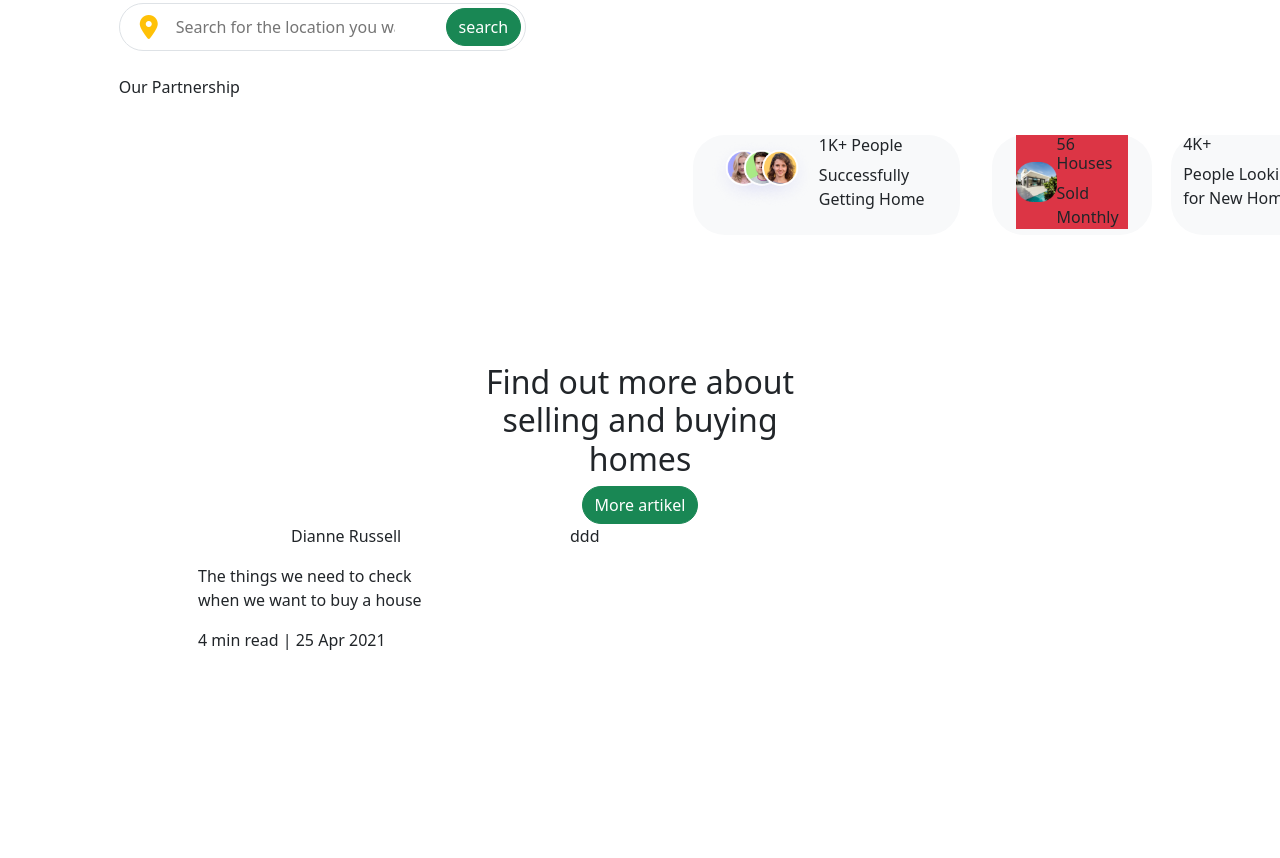
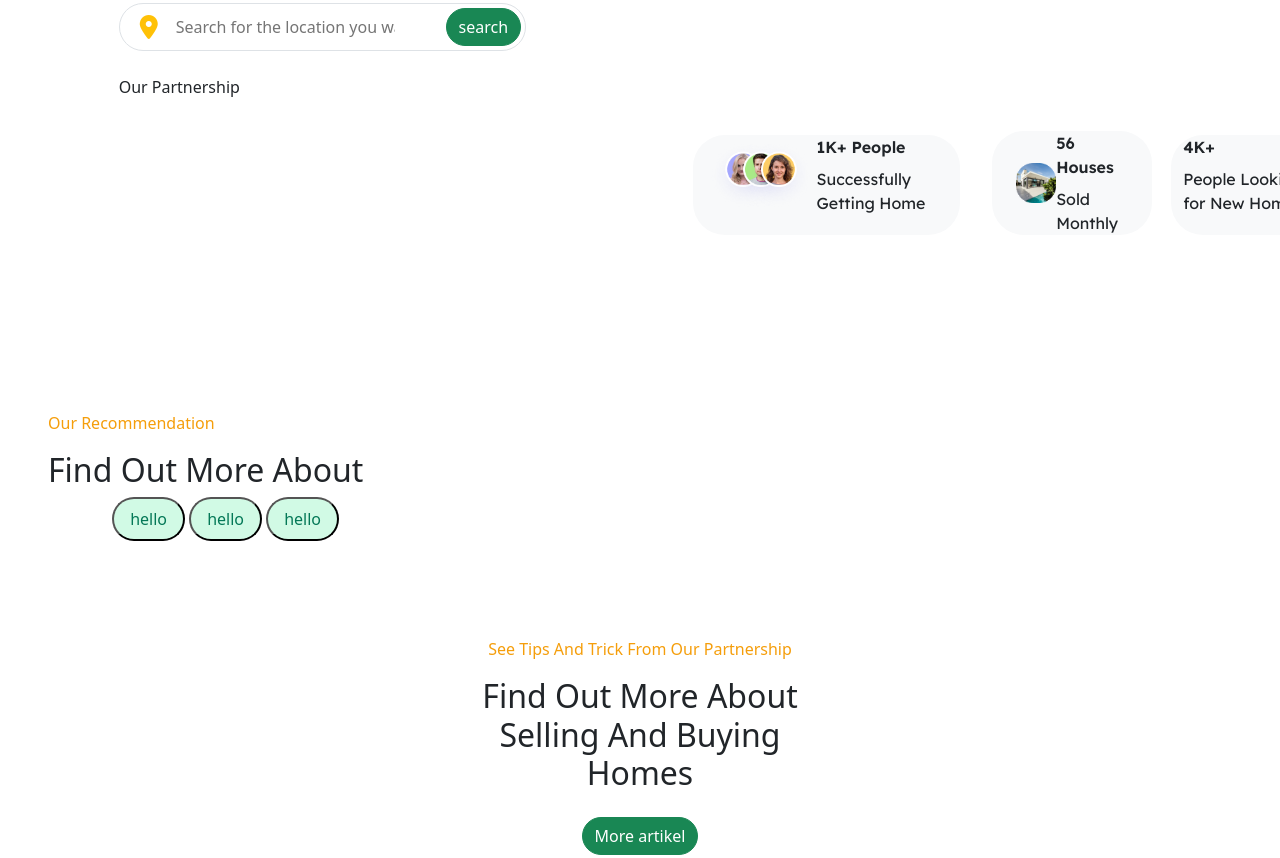
Before and after one commit to seifwalid/houters, a plain HTML site: page index.html in a window 1280 px wide. Shown: the part 485-1343 px from the top of the page. Before the commit the page ends 1153 px from the top, so only its background shows below. Drawn offline with Linux system fonts and the light colour scheme.

Commit message:
to be resolved

```diff
--- a/index.html
+++ b/index.html
@@ -98,6 +98,43 @@
       .mainContainer {
         width: 100%;
         overflow: hidden;
+      }
+      .content h6{
+        font-family: Lexend;
+        font-size: 16px;
+        font-weight: 600;
+        line-height: 24px;
+        letter-spacing: 0px;
+        text-align: left;
+
+
+      }
+      .content span{
+
+        font-family: Lexend;
+        font-size: 12px;
+        font-weight: 400;
+        line-height: 20px;
+        letter-spacing: 0px;
+        text-align: left;
+
+      }
+      .yellow-header{
+
+        colorfont-family: Lexend;
+
+font-weight: 500;
+color: #F59E0B;
+letter-spacing: 0px;
+text-align: center;
+
+      }
+      .cap{
+        text-transform: capitalize;
+      }
+
+      .fixed-nav{
+        display: inline-block;
       }
     </style>
   </head>
@@ -267,8 +304,8 @@
 
             <div class="col-md-3 bg-light item rounded-5 card2">
               <div class="container h-100">
-                <div class="d-flex align-items-center bg-danger">
-                  <div class="image">
+                <div class="d-flex align-items-center">
+                  <div class="image " >
                     <img
                       src="assets/images/Rectangle 12.png"
                       class="w-100"
@@ -301,9 +338,35 @@
       </div>
     </section>
 
-    <section class="">
+    <!-- section2 ******************************************** -->
+    <section class="bot p-5">
+      <div class="title-crown  findoutHeader">
+        <p class=" text-start cap yellow-header">
+          Our Recommendation
+        </p>
+        <div class="row">
+        <h2 class=" cap text-start">
+          Find out more about
+        </h2>
+
+        <div class="button-container  container-fluid text-center">
+          <button class="rounded-pill d-inline-block py-2 px-3 signup-btn">hello</button>
+          <button class="rounded-pill d-inline-block py-2 px-3 signup-btn">hello</button>
+          <button class="rounded-pill d-inline-block py-2 px-3 signup-btn">hello</button>
+        </div>
+        <!-- <button class="mx-auto d-block btn btn-success rounded-pill">
+          More artikel
+        </button> -->
+      </div>
+      </div>
+    </section>
+    <!-- section 3 **************************** -->
+    <section class="bot p-5">
       <div class="title-crown mx-auto findoutHeader">
-        <h2 class="text-center">
+        <p class=" text-center cap yellow-header">
+          See tips and trick from our partnership
+        </p>
+        <h2 class="bot pb-3 cap text-center">
           Find out more about selling and buying homes
         </h2>
         <button class="mx-auto d-block btn btn-success rounded-pill">
@@ -333,11 +396,11 @@
         <p>xxxx</p>
       </div>
     </div> -->
-
+     <div class="container-fluid mb-5 mainContainer p-5 ">
     <div class="row justify-content-center container">
       <div class="col-md-6">
         <div class="row">
-          <div class="col-md-4">
+          <div class="col-md-4 ">
             <img
               src="assets/images/Rectangle 22.png"
               alt=""
@@ -366,7 +429,7 @@
         <p>ddd</p>
       </div>
     </div>
-
+  </div>
     <!-- <div class="container">
       <div class="row">
         <div class="col-6">
```
